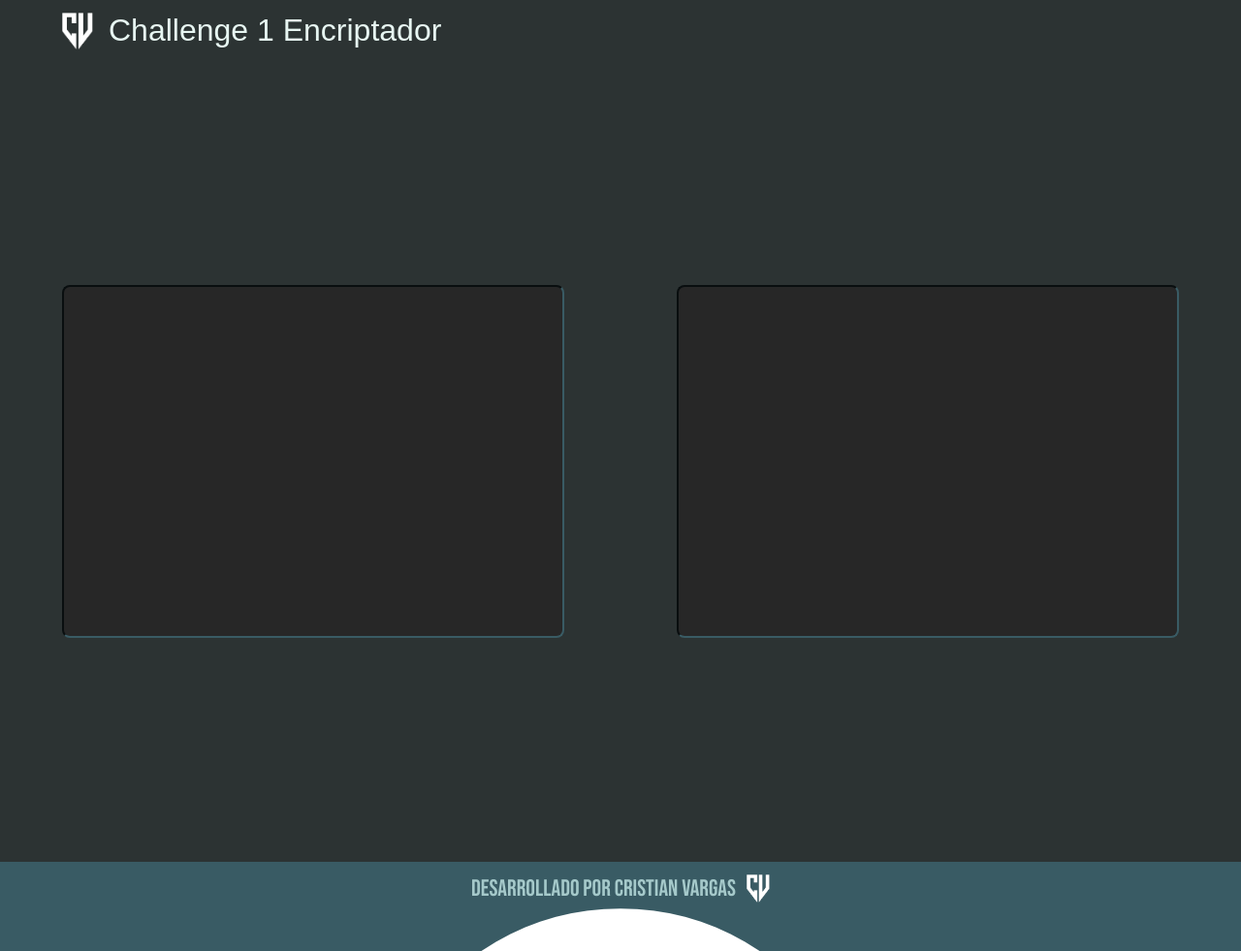
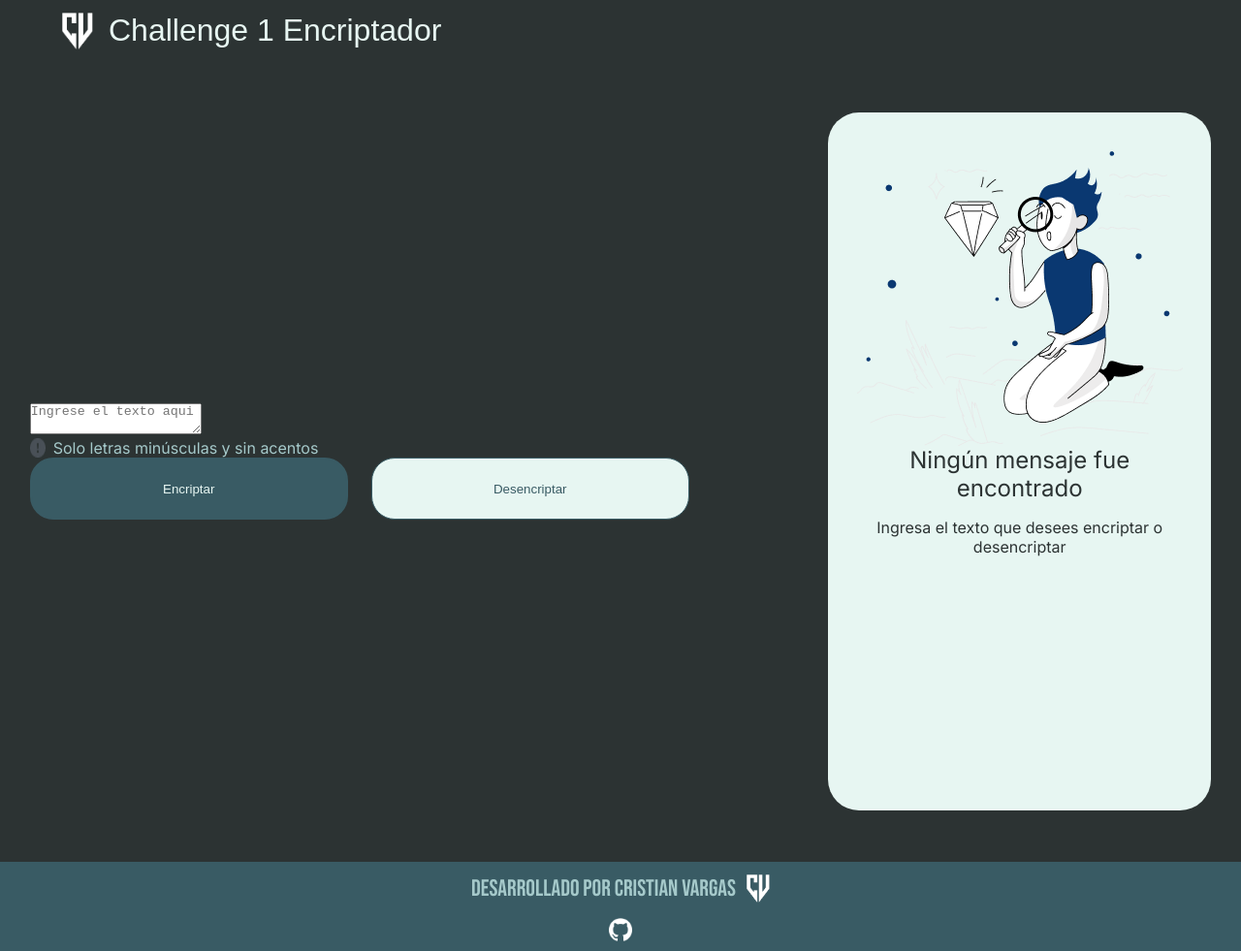
Before and after one commit to CCrisV/challenge-1-ccrisv, a plain HTML site: page index.html in a window 1280 px wide. Shown: the top 981 px of the page at 97% size. Drawn offline with Linux system fonts and the light colour scheme; a web font is replaced by a local one.

Commit message:
btns y pantalla

```diff
--- a/index.html
+++ b/index.html
@@ -13,8 +13,26 @@
         <p class="header_titulo">Challenge 1 Encriptador</p>
     </header>
     <main class="main">
-        <input class="Entrada_txt">
-        <input class="Entrada_txt">
+        <section class="main_sectionleft">
+            <textarea class="main_entrada" placeholder="Ingrese el texto aqui"></textarea>
+            <div class="main_section_div">
+                <img src="assets/Vector.png" alt="Alerta" class="main_section_div_imgadv">
+                <p class="main_section_div_aviso">Solo letras minúsculas y sin acentos</p>
+            </div>
+            <div class="main_section_divbotones">
+                <button  class="main_section_divbotones_btnencriptar">Encriptar</button>
+                <button  class="main_section_divbotones_btndesencriptar">Desencriptar</button>
+            </div>
+        </section>
+        <section class="main_sectionright">
+            <div class="main_sectionright_contenedor">
+                <img src="assets/Muñeco.png" alt="Muñeco" class="main_sectionright_contenedor_muñeco">
+                <div class="main_sectionright_contenedor_textos">
+                    <p class="main_sectionright_contenedor_texto1">Ningún mensaje fue encontrado</p>
+                    <p class="main_sectionright_contenedor_texto2">Ingresa el texto que desees encriptar o desencriptar</p>
+                </div>
+            </div>
+        </section>
     </main>
     <footer class="footer">
         <div class="footer_titulo">
@@ -22,7 +40,10 @@
             <img class="header_logo2" src="assets/Logo-CV.png" alt="Logo programador">
         </div>
         <div>
-            <img class="footer_vinculos" src="assets/logogit.png" alt="Logo programador">
+            <a class="Link_Git" href="https://github.com/CCrisV">
+                <img class="footer_vinculos" src="assets/logogit.png" alt="Logo programador">
+            </a>
+
         </div>
     </footer>
 </body>
--- a/styles/style.css
+++ b/styles/style.css
@@ -39,6 +39,7 @@ body{
     width:50%;
     */
 }
+
 .header_titulo{
     color: var(--color-secundario);
     font-family: var(--fuente-playwrite);
@@ -55,21 +56,95 @@ body{
     display: flex;
     height: 100vh;
     align-items: center;
-    padding: 1% 5% 1% 5% ;
+    padding: 1% 1% 1% 1% ;
     /*margin: 5% 10%;*/
     gap: 10%;
     justify-content:space-evenly;
 }
 
+.main_section_div{
+    display: flex;
+    gap: 0.5rem;
+}
+
+.main_section_div_aviso{
+    font-family: var(--fuente-inter);
+    font-weight: 400px;
+    color: var(--color-cuarto);
+}
+
+.main_section_divbotones{
+    display: flex;
+    gap: 1.5rem;
+    font-family: var(--fuente-inter);
+    font-weight: 600px;
+}
+
+.main_section_divbotones_btnencriptar{
+    height: 4rem;
+    width: 20.5rem;
+    border-style: solid;
+    border-radius: 24px;
+    color: var(--color-secundario);
+    background-color: var(--color-terciario);
+    border-color: var(--color-terciario);
+}
+
+.main_section_divbotones_btndesencriptar{
+    height: 4rem;
+    width: 20.5rem;
+    border-style: solid;
+    border-radius: 24px;
+    color: var(--color-terciario);
+    background-color: var(--color-secundario);
+    border-color: var(--color-terciario);
+    border-width: 1px;
+}
+
+.main_sectionright{
+    height: 90%;
+    border-radius: 32px;
+    background-color: var(--color-secundario);
+}
+.main_sectionright_contenedor{
+    display: flex;
+    flex-direction: column;
+    align-items: center;
+    padding: 10%;
+    box-shadow: inset;
+}
+.main_sectionright_contenedor_textos{
+    display: flex;
+    flex-direction: column;
+    gap: 16px;
+}
+.main_sectionright_contenedor_texto1{
+    font-family: var(--fuente-inter);
+    font-weight: 700px;
+    font-size: 24px;
+    color: var(--color-fondo);
+    text-align: center;
+}
+.main_sectionright_contenedor_texto2{
+    font-family: var(--fuente-inter);
+    font-weight: 400px;
+    font-size: 16px;
+    color: var(--color-fondo);
+    text-align: center;
+}
+/*
 .Entrada_txt{
-    width: 45%;
-    height: 45%;
+    width: 80%;
+    /*height: 45%;
     color: #E7F6F2;
     font-size: 1.5rem;
     border-radius: 8px;
     border-color: #395B64;
     background-color: #272727;
 }
+
+*/
+
 .header_logo2{
     width: 1.5rem;
 }
@@ -84,9 +159,13 @@ body{
     padding: 1%;
     justify-content: center;
     background-color: var(--color-terciario);
+    gap: 1rem;
 }
 .footer_titulo{
     display: flex;
     gap: 0.7rem;
     /* com */
 }
+.footer_vinculos{
+    width: 1.5rem;
+}
```
Also changed, not shown: assets/Muñeco.png (added), assets/Vector.png (added).
